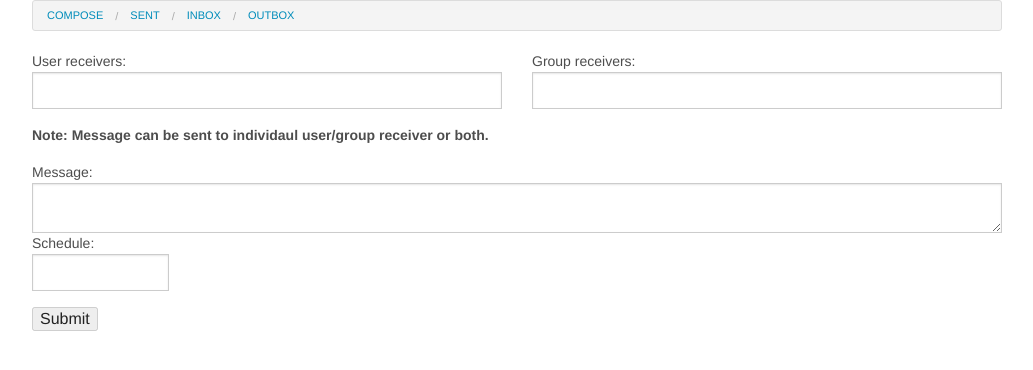
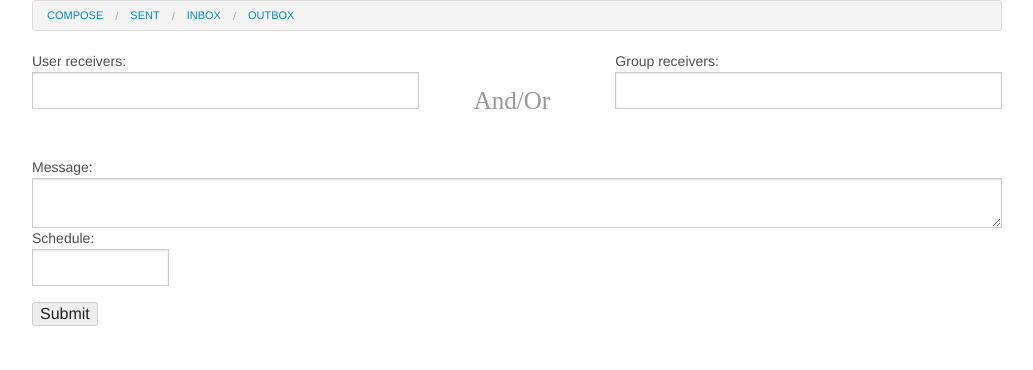
Before and after one commit to roshanshrestha01/messaging, a Django app: template msgin/templates/msgin/compose_message.html in a window 1280 px wide. Shown: the top 370 px of the page, without its empty margins (123-1156 px from the left). Run offline with Django 3.2, Linux system fonts and the light colour scheme; the template is opened without the code that fills it: most values are stand-ins (such as "Sample title", 1, 10 or a date in 2020); form fields are guessed from the names that the template uses; parts of the project's set-up code (start-up, migrations or seed data) failed here and were passed over.

Commit message:
Composr message form changed

```diff
--- a/msgin/templates/msgin/compose_message.html
+++ b/msgin/templates/msgin/compose_message.html
@@ -6,7 +6,16 @@
 	<link rel="stylesheet" href="{{ STATIC_URL }}js/dist/css/selectize.default.css" />
 	<link rel="stylesheet" href="{{ STATIC_URL }}js/dist/css/selectize.legacy.css" />
 	<link rel="stylesheet" href="{{ STATIC_URL }}js/dist/css/jquery.datetimepicker.css" />
-
+	<style>
+		#and_or {
+			margin-top: 30px;
+			text-indent: 25px;
+			color: #333;
+			font-size: 25px;
+			opacity: 0.5;
+			font-family: Serif;;
+		}
+	</style>
 {% endblock %}
 
 {% block content %}
@@ -21,17 +30,16 @@
 
 {% csrf_token %}
 	<div class = "row">
-		<div class = "small-6 column">
+		<div class = "small-5 column">
 			<label>{{ form.user_receivers.label }}:
 			{{ form.user_receivers }}
 			</label>
-			<label> <b>Note: Message can be sent to individaul user/group receiver or both.</b></label>
 		</div>
-		<!--div class = "small-2 column">
-			<h1 style="margin-top: 25px; text-indent: 15px; color: #776677">And/Or</h1>
-		</div-->
+		<div class = "small-1 column">
+			<p id="and_or">And/Or</p>
+		</div>
 
-		<div class = "small-6 column">
+		<div class = "small-5 column">
 			<label>{{ form.group_receivers.label }}:
 			{{ form.group_receivers }}
 			</label>
```
